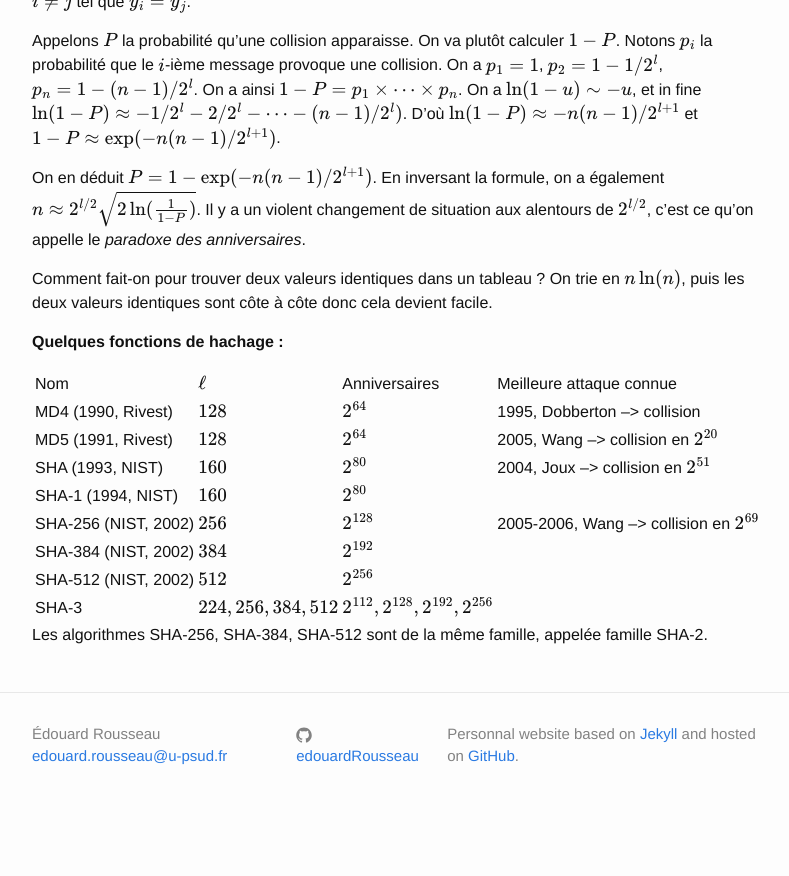
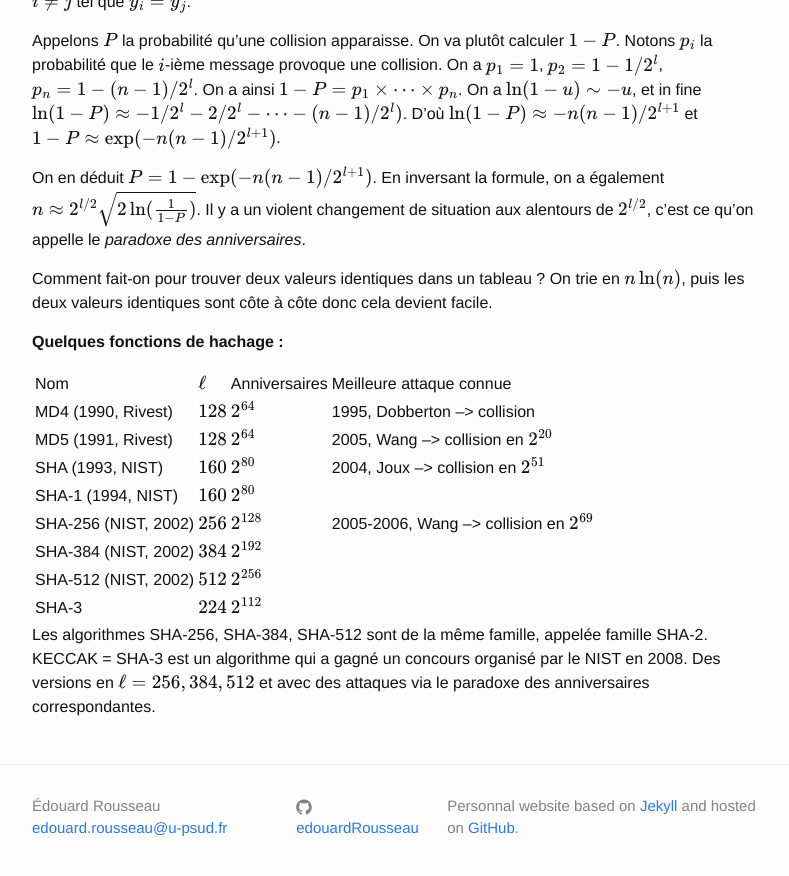
Before and after one commit to erou/erou.github.io, a Jekyll site: the page built from crypto.md, in a window 1280 px wide and 900 px high, scrolled down 1508 px. Shown: the top 876 px of the window, without its empty margins (238-1027 px from the left). Built offline with Jekyll 4.4.1, drawn with Linux system fonts in a browser that asks for light colours; formulas are drawn with MathJax 3; before the commit the page ends 2336 px from its top, so only the background shows below that; some of the changed text lies outside the part shown.

Commit message:
cours crypto

```diff
--- a/crypto.md
+++ b/crypto.md
@@ -108,7 +107,10 @@ SHA-1 (1994, NIST) | $160$ | $2^{80}$ |
 SHA-256 (NIST, 2002) | $256$ | $2^{128}$ | 2005-2006, Wang --> collision en $2^{69}$
 SHA-384 (NIST, 2002) | $384$ | $2^{192}$ |
 SHA-512 (NIST, 2002) | $512$ | $2^{256}$ |
-SHA-3 | $224,256,384,512$ | $2^{112}, 2^{128}, 2^{192}, 2^{256}$ |
+SHA-3 | $224$ | $2^{112}$ |
 
 Les algorithmes SHA-256, SHA-384, SHA-512 sont de la même famille,
-appelée famille SHA-2.
+appelée famille SHA-2. KECCAK = SHA-3 est un algorithme qui a gagné un
+concours organisé par le NIST en 2008. Des versions en $\ell =
+256,384,512$ et avec des attaques via le paradoxe des anniversaires
+correspondantes.
```
Also changed, not shown: other parts of crypto.md (+1 -2 lines).
